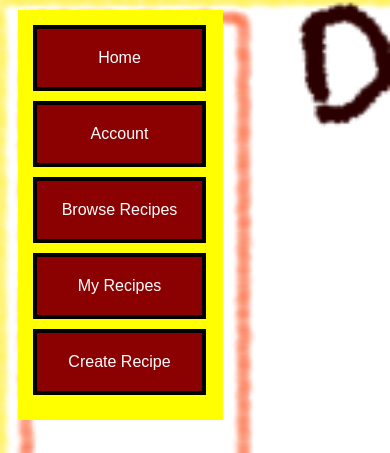
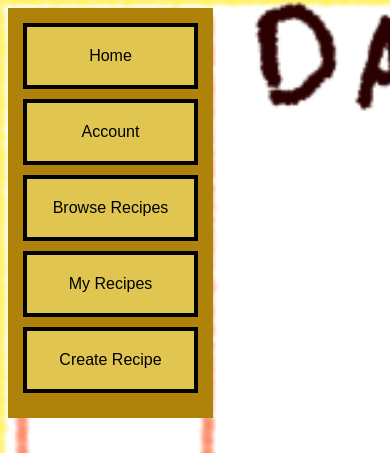
Before and after one commit to Wes-Bl/ProjectNameHere, a plain HTML site: page RecipeManager.html in a window 390 px wide. Shown: the top 453 px of the page. Drawn offline with Linux system fonts and the light colour scheme.

Commit message:
Media Query for navbar
Co-authored-by: Copilot <copilot@github.com>

```diff
--- a/stylesheet.css
+++ b/stylesheet.css
@@ -36,28 +36,26 @@ button {
     cursor: pointer;
 }
 
+
+
 .navbar{
     padding: 15px 15px;
     text-decoration: none;
-    flex-direction: column;
+    flex-direction: row;
+    flex-wrap: wrap;
     display: flex;
-    justify-content: normal;
-    align-items: stretch;
-    background: yellow;
-    width: 175px;
+    justify-content: flex-start;
+    align-items: center;
+    background: rgb(175 131 9);
+    width: 100%;
     height: 100%;
-    position: static;
-    margin-top: 10px;
-    margin-bottom: 10px;
-    margin-right: 10px;
-    margin-left: 10px;
+    margin: 10px, 0;
 }
 
-
 .navbtn{
-    background-color: #8B0000;
+    background-color: #e0c650;
     border: 4px solid #000000;
-    color: white;
+    color: #000000;
     text-align: center;
     font-size: fit-content;
     cursor: pointer;
@@ -80,3 +78,24 @@ button {
 #add-ing {
     background-color: green;
 }
+/* Media Query for Mobile Devices. If screen width 750 < px, then do column.*/
+@media (max-width: 750px) {
+    .navbar {
+        flex-direction: column;
+        width: 175px;
+        height: 100%;
+        align-items: stretch;
+    }
+    .navbtn {
+        width: 100%;
+        box-sizing: border-box;
+    }
+
+    .recipeManager {
+        margin: 20px 15px;
+    }
+
+
+
+
+}
```
